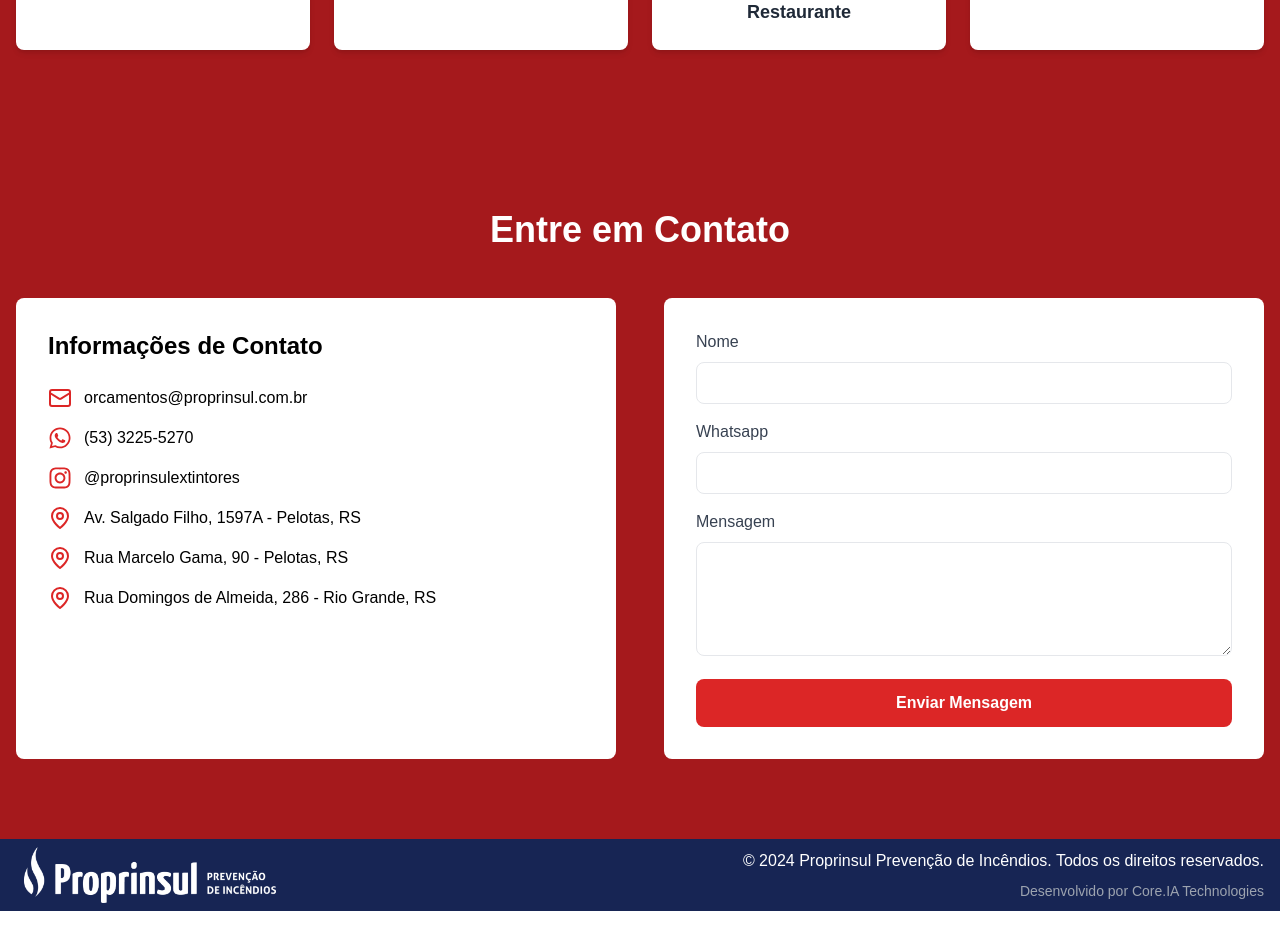
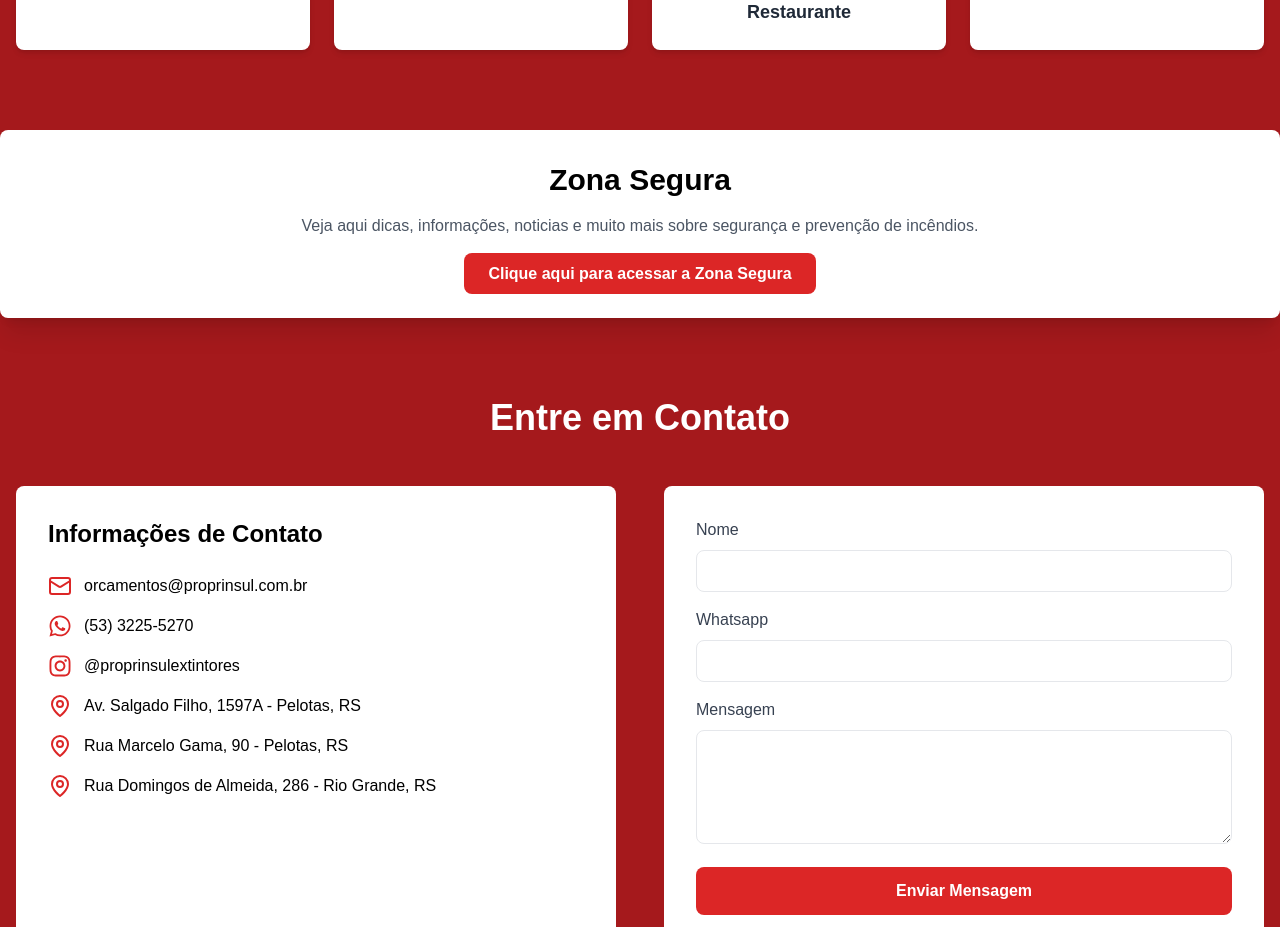
Before and after one commit to JoaoLuiz92/ProprinsulNew, a React (Vite) app: page / in a window 1280 px wide. Shown: the part 3580-4507 px from the top of the page. Built offline with nearby package versions, Linux system fonts and the light colour scheme; a web font is replaced by a local one.

Commit message:
Parte dos Planos

```diff
--- a/src/App.tsx
+++ b/src/App.tsx
@@ -493,6 +493,20 @@ function App() {
   </div>
 </section>
 
+        <div className="bg-white rounded-lg shadow-xl p-8 text-center font-aller">
+          <h2 className="text-3xl font-bold mb-4">Zona Segura </h2>
+          <p className="text-gray-600 mb-6">
+            Veja aqui dicas, informações, noticias e muito mais sobre segurança e prevenção de incêndios.
+          </p>
+                 <a
+                href="https://wa.me/555332255270"
+                className="bg-red-600 m-8 hover:bg-red-700 text-white px-6 py-3 rounded-lg font-semibold font-aller transition duration-300"
+              >
+                Clique aqui para acessar a Zona Segura
+              </a>
+        </div>
+
+
           {/* Contact Section */}
           <section id="Contato" className="py-20">
         <div className="container mx-auto px-4">
--- a/src/Plans.tsx
+++ b/src/Plans.tsx
@@ -29,37 +29,30 @@ function Plans() {
     {
       name: "Plano Essencial",
       price: "R$ 219,00/mês",
-      description: "Perfeito para empresas de médio porte que necessitam de cobertura mais abrangente",
       features: [
         {
           icon: FileCheck,
           title: "Monitoramento de documentação regulatória PREFEITURA, AMBIENTAL E BOMBEIROS.",
-          description: ""
         },
         {
           icon: GraduationCap,
           title: "Treinamento de uso dos equipamentos de prevenção e combate a incêndio",
-          description: ""
         },
         {
           icon: FileSignature,
           title: "Renovação de alvará dos bombeiros",
-          description: ""
         },
         {
           icon: ClipboardList,
           title: "Relatório de conformidade anual para seguradoras, auditorias e vistorias.",
-          description: ""
         },
         {
           icon: BadgeCheck,
           title: "Garantia 100% contra multas",
-          description: ""
         },
         {
           icon: Percent,
           title: "Desconto de 15% em serviços",
-          description: ""
         }
       ]
     },
@@ -71,59 +64,48 @@ function Plans() {
         {
           icon: FileCheck,
           title: "Tudo o que está no PLANO ESSENCIAL mais:",
-          description: ""
         },
         {
           icon: FileSignature,
           title: "Relatórios semestrais",
-          description: ""
         },
         {
           icon: ClipboardList,
           title: "Responsável técnico pelo estabelecimento",
-          description: ""
         },
         {
           icon: BadgeCheck,
           title: "Renovação de alvará VISA",
-          description: ""
         },
         {
           icon: Percent,
           title: "Desconto de 30% em serviços",
-          description: ""
         }
       ]
     },
     {
       name: "Plano Proteção Total",
       price: "R$ 599,00/mês",
-      description: "Solução completa para grandes empresas com necessidades específicas de segurança",
       features: [
         {
           icon: FileCheck,
           title: "Tudo o que está no PLANO PADRÃO mais:",
-          description: ""
         },
         {
           icon: FileSignature,
           title: "Relatórios trimestrais",
-          description: ""
         },
         {
           icon: ClipboardList,
           title: "Fiscalização e controle de obras relacionadas aos bombeiros",
-          description: ""
         },
         {
           icon: FileText,
           title: "PAE (Plano de Atendimento e Emergência) sempre atualizado",
-          description: ""
         },
         {
           icon: Percent,
           title: "Desconto de 50% em serviços",
-          description: ""
         },
       ]
     }
@@ -274,8 +256,10 @@ function Plans() {
             <h3 className="text-2xl font-bold mb-2">{plan.name}</h3>
             <div className="text-3xl font-bold text-red-600 mb-4">{plan.price}</div>
             <p className="text-gray-600 mb-6">{plan.description}</p>
-            <button className="w-full bg-red-600 hover:bg-red-700 text-white px-6 py-3 rounded-lg font-semibold transition duration-300">
+            <button className="w-full bg-red-600 hover:bg-red-700 text-white px-6 py-3 mt-8 rounded-lg font-semibold transition duration-300">
+              <a href="https://wa.me/555332255270" target="_blank" rel="noopener noreferrer">
               Contratar Agora
+              </a>
             </button>
           </div>
           <div className="bg-gray-50 p-8">
@@ -286,7 +270,6 @@ function Plans() {
                   <feature.icon className="h-6 w-6 text-red-600 mr-3 flex-shrink-0" />
                   <div>
                     <h5 className="font-semibold font-aller">{feature.title}</h5>
-                    <p className="text-sm text-gray-600 font-aller">{feature.description}</p>
                   </div>
                 </div>
               ))}
@@ -303,13 +286,11 @@ function Plans() {
             Entre em contato conosco para desenvolvermos uma solução sob medida para sua empresa
           </p>
                  <a
-                href="#Whtasapp Automação"
+                href="https://wa.me/555332255270"
                 className="bg-red-600 m-8 hover:bg-red-700 text-white px-6 py-3 rounded-lg font-semibold font-aller transition duration-300"
               >
                 Quero Regularizar Minha Empresa
               </a>
-
-
         </div>
 
         {/* Footer */}
```
